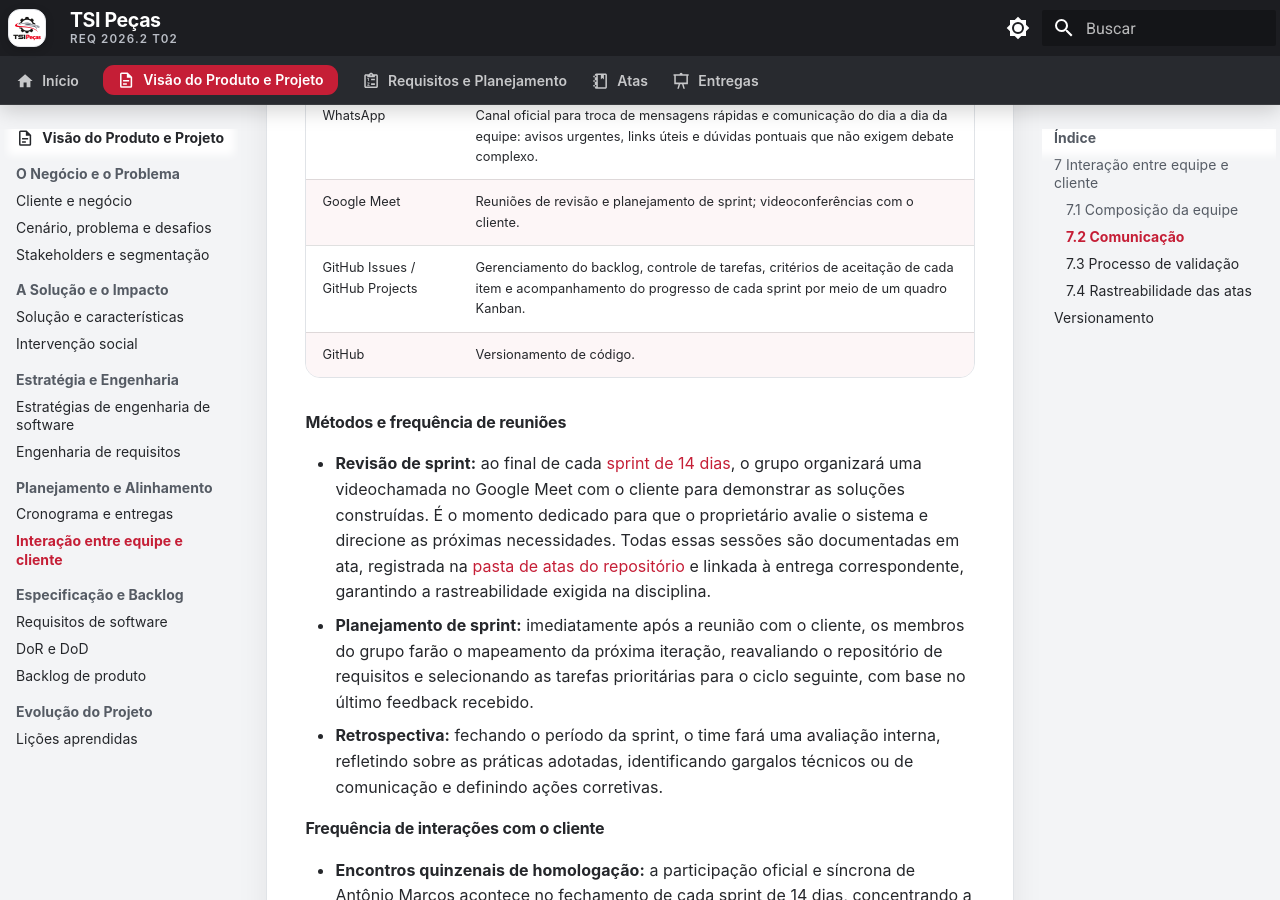
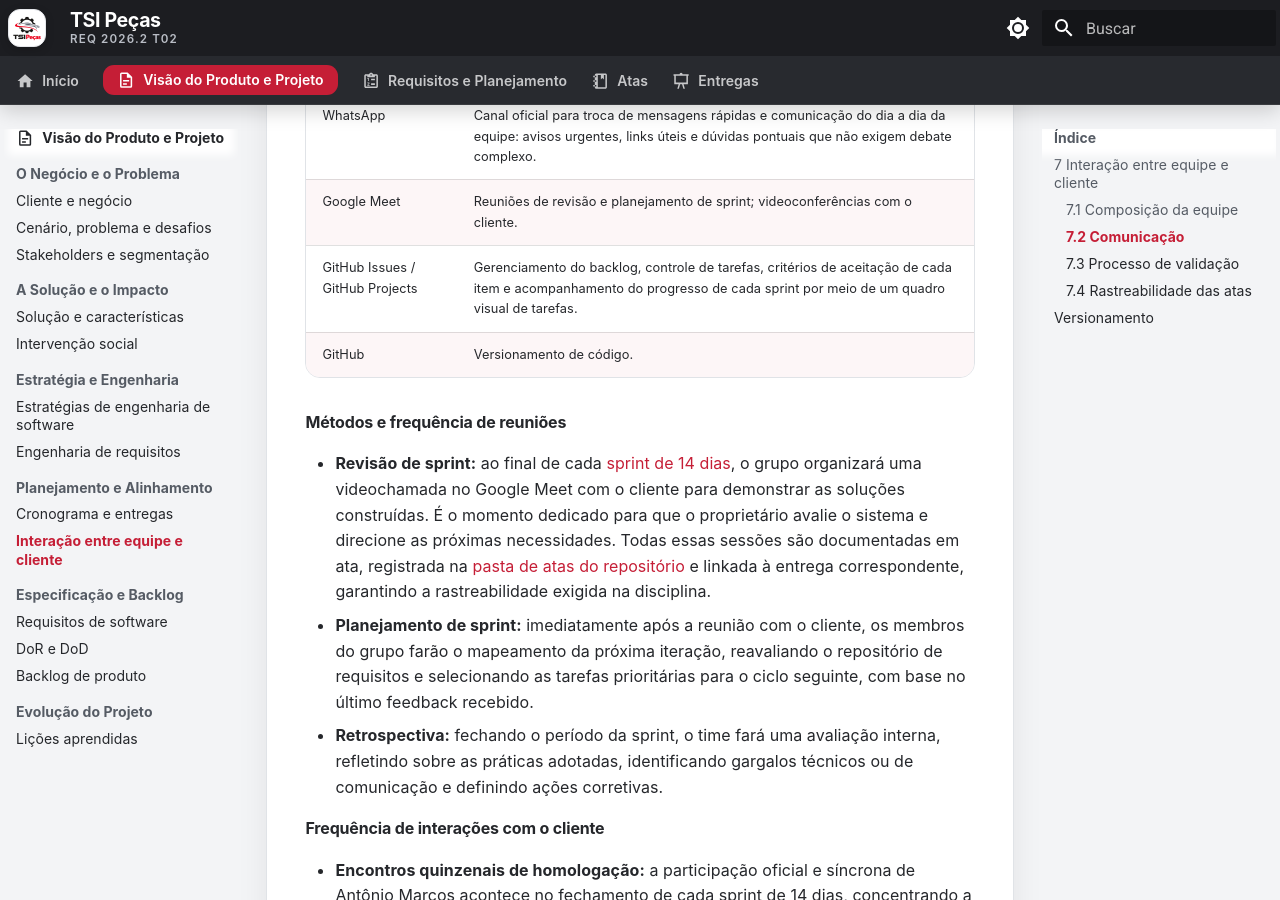
Before and after one commit to mdsreq-fga-unb/REQ-202562-T02-TSI-AutoPecas, an MkDocs documentation site: the page built from docs/visao-produto/interacao-equipe-cliente.md, in a window 1280 px wide and 900 px high, scrolled down 1351 px. Built offline with MkDocs 1.6.1 and Material for MkDocs 9.7.7, drawn with Linux system fonts in a browser that asks for light colours; comment, search, counter and statistics services are not loaded; some of the changed text lies outside the part shown.

Commit message:
docs: remove referência ao termo Kanban na tabela de ferramentas (issue #9)
Mantém a ideia do quadro visual de acompanhamento via GitHub Projects,
apenas sem citar o termo Kanban no documento, por formalidade.

```diff
--- a/docs/visao-produto/interacao-equipe-cliente.md
+++ b/docs/visao-produto/interacao-equipe-cliente.md
@@ -23,7 +23,7 @@ A equipe de desenvolvimento é composta pelos seguintes membros. Todos os integr
 | --- | --- |
 | WhatsApp | Canal oficial para troca de mensagens rápidas e comunicação do dia a dia da equipe: avisos urgentes, links úteis e dúvidas pontuais que não exigem debate complexo. |
 | Google Meet | Reuniões de revisão e planejamento de sprint; videoconferências com o cliente. |
-| GitHub Issues / GitHub Projects | Gerenciamento do backlog, controle de tarefas, critérios de aceitação de cada item e acompanhamento do progresso de cada sprint por meio de um quadro Kanban. |
+| GitHub Issues / GitHub Projects | Gerenciamento do backlog, controle de tarefas, critérios de aceitação de cada item e acompanhamento do progresso de cada sprint por meio de um quadro visual de tarefas. |
 | GitHub | Versionamento de código. |
 
 #### Métodos e frequência de reuniões
@@ -69,4 +69,4 @@ Cada reunião de sprint (revisão com o cliente, validação assíncrona ou alin
 | 1.4 | 09/10/2026 | Adição da rastreabilidade das atas (tópico 7.4), linkando as atas de cada sprint | [Luiz Moreira](https://github.com/luizhtmoreira) |
 | 1.5 | 10/10/2026 | Atribuição da ordenação do Product Backlog exclusivamente ao Analista de requisitos; agrupamento das duas últimas atas sob a mesma sprint na tabela de rastreabilidade; correção do DoR (verifica, não define, critérios de aceitação) e do DoD (reformulado como checklist de qualidade técnica, com o ambiente de deploy de homologação explicitado) | [Luiz Moreira](https://github.com/luizhtmoreira) |
 | 1.6 | 11/10/2026 | Correção a partir do feedback da corretora: ordenação do Product Backlog retorna a ser responsabilidade do Product Owner (não do Analista de requisitos) e remoção de termo absoluto ("completos") do DoR | [Luiz Moreira](https://github.com/luizhtmoreira) |
-| 1.7 | 11/10/2026 | Inclusão do GitHub Projects na ferramenta de comunicação, explicitando o quadro Kanban usado para acompanhamento do progresso das sprints | [Luiz Moreira](https://github.com/luizhtmoreira) |
+| 1.7 | 11/10/2026 | Inclusão do GitHub Projects na ferramenta de comunicação, explicitando o quadro visual usado para acompanhamento do progresso das sprints | [Luiz Moreira](https://github.com/luizhtmoreira) |
```
